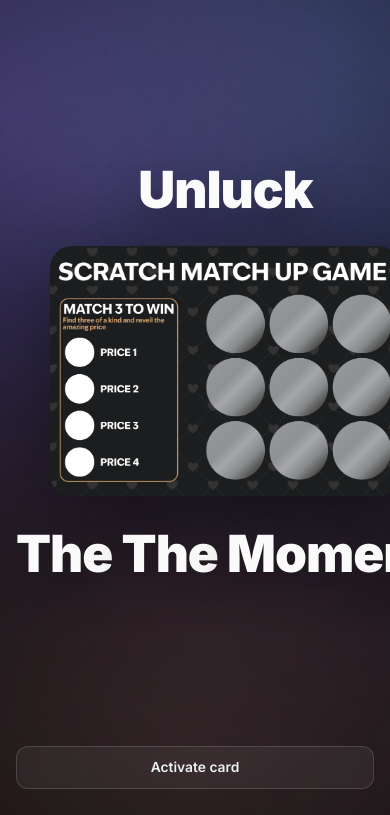
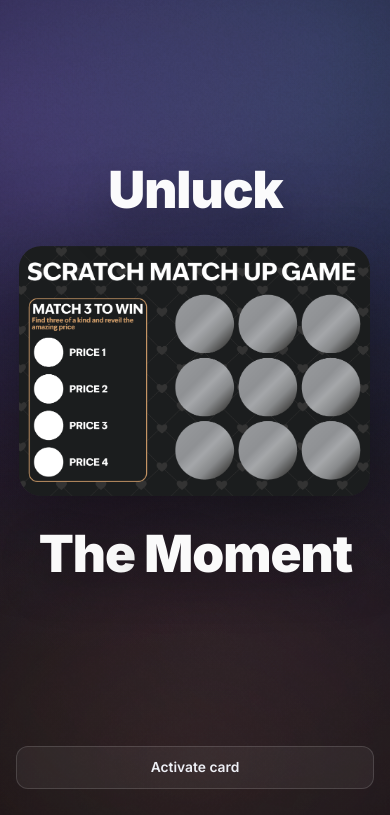
Before and after one commit to schuster7/ChicCanto, a website with bundled scripts: page public/index.html in a window 390 px wide. Shown: the part 29-844 px from the top of the page. Built offline with nearby package versions, Linux system fonts and the light colour scheme.

Commit message:
Fix mobile landing: remove duplicate 'The' ::before

```diff
--- a/public/assets/css/base.css
+++ b/public/assets/css/base.css
@@ -697,10 +697,6 @@
         grid-row: 3;
         align-self: start;
         white-space: nowrap;
-      }
-
-      .landing__word--moment::before{
-        content: "The ";
       }
     }
 
--- a/public/assets/js/landing.js
+++ b/public/assets/js/landing.js
@@ -62,13 +62,36 @@
     // Mobile: keep placement (single line), but animate "The" and "Moment" separately
     const isMobileLayout = window.matchMedia && window.matchMedia('(max-width: 820px)').matches;
 
+    // IMPORTANT:
+    // - Desktop needs the dedicated ".landing__word--the" element (to the right of the card).
+    // - Mobile needs "The" inline before "Moment" inside the ".landing__word--moment" element.
+    // So: hide the dedicated "The" element on mobile only, and restore it on desktop.
+    if (wordThe){
+      if (isMobileLayout){
+        wordThe.style.display = 'none';
+        wordThe.setAttribute('aria-hidden', 'true');
+      } else {
+        wordThe.style.removeProperty('display');
+        wordThe.removeAttribute('aria-hidden');
+      }
+    }
+
+    // If we previously split the Moment element (mobile) and we're now on desktop,
+    // restore it back to just "Moment" so desktop does not lose its separate "The".
+    if (!isMobileLayout && wordMoment){
+      const hadSplit = wordMoment.querySelector('.landing__wordPart--moment');
+      if (hadSplit){
+        wordMoment.textContent = 'Moment';
+      }
+    }
+
     let words = [];
     let momentThePart = null;
     let momentMomentPart = null;
 
     if (isMobileLayout && wordMoment){
       // Build "The Moment" as inline spans inside the existing Moment element.
-      // CSS previously used ::before for "The " on mobile; base.css now blanks that out.
+      // CSS previously used ::before for "The " on mobile; base.css should blank that out.
       const theSpan = document.createElement('span');
       theSpan.className = 'landing__wordPart landing__wordPart--the';
       theSpan.textContent = 'The';
@@ -116,7 +139,7 @@
 
     const tl = window.gsap.timeline({ defaults: { ease: 'power2.out' } });
 
-    // Faster overall timing
+    // Timing (your slowed version)
     const wordDur = 0.75;
     const wordStagger = 0.65;
     const cardDur = 0.95;
@@ -148,7 +171,7 @@
       ease: 'power3.out'
     }, lastWordStart);
 
-    // CTA: shorter delay after sequence completes
+    // CTA: delay after sequence completes
     const wordsDoneAt = (words.length ? ((words.length - 1) * wordStagger + wordDur) : 0);
     const cardDoneAt = lastWordStart + cardDur;
     const allDone = Math.max(wordsDoneAt, cardDoneAt);
```
